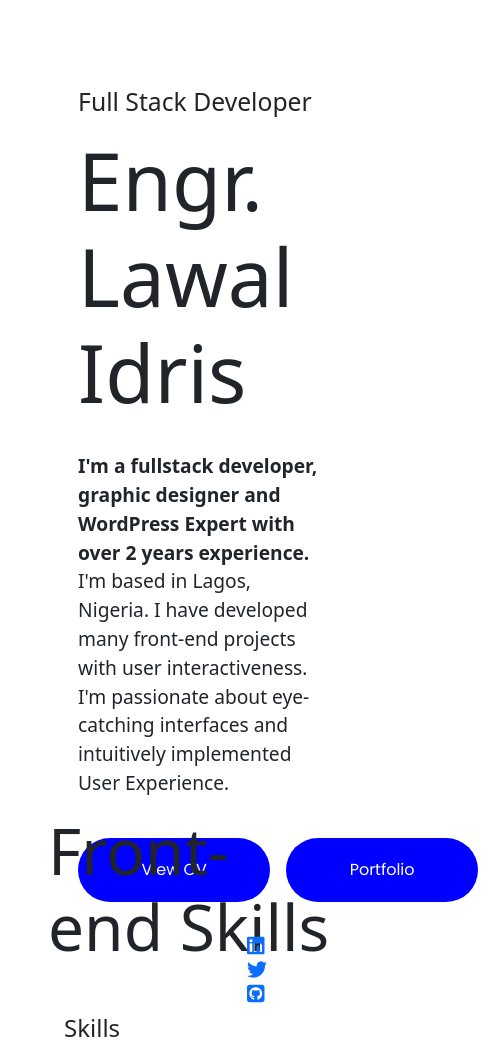
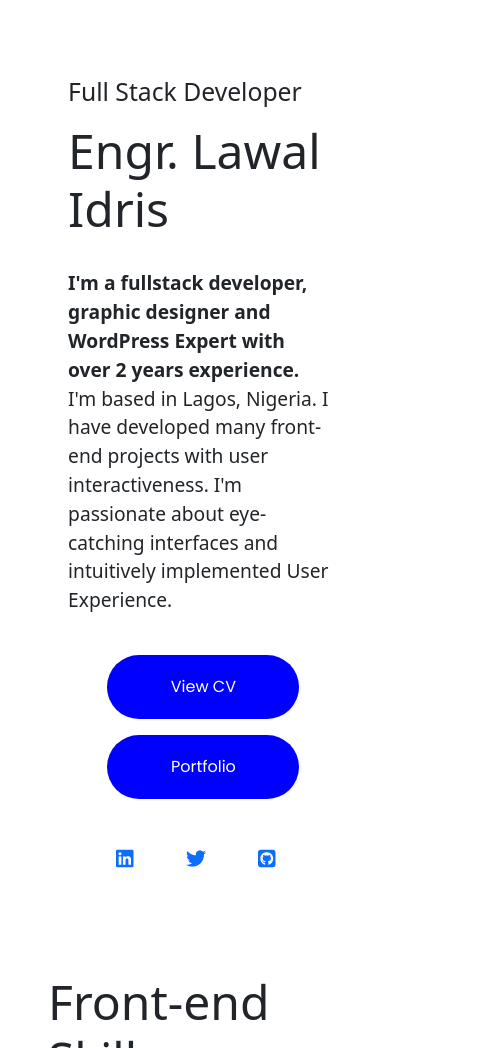
Before and after one commit to yungestbee/yungest, a plain HTML site: page index.html in a window 390 px wide. Shown: the part 575-1623 px from the top of the page, 494 px wide, since content can reach past the window. Drawn offline with nearby package versions, Linux system fonts and the light colour scheme.

Commit message:
another recent commit

```diff
--- a/index.html
+++ b/index.html
@@ -62,8 +62,8 @@
                 <h1>Engr. Lawal Idris</h1>
                 <p><strong>I'm a fullstack developer, graphic designer and WordPress Expert with over 2 years experience.</strong> I'm based in Lagos, Nigeria. I have developed many front-end projects with user interactiveness. I'm passionate about eye-catching interfaces and intuitively implemented User Experience.</p>
                 <div class="buttons">
-                    <a href="LAWAL IDRIS A (1).pdf"  target="_blank"><button  class="mybtn rounded-pill">View CV</button></a>
-                    <a href="#portfolio"><button class="mybtn rounded-pill">Portfolio</button></a>
+                    <a href="LAWAL IDRIS A (1).pdf"  target="_blank"><button  class="mybtn rounded-pill main-btn">View CV</button></a>
+                    <a href="#portfolio"><button class="mybtn rounded-pill main-btn">Portfolio</button></a>
                 </div>
                  <div class="social">
                     <a href="https://www.linkedin.com/in/idris-lawal-aa6675229?lipi=urn%3Ali%3Apage%3Ad_flagship3_profile_view_base_contact_details%3BeXcq%2BH9bQLm6yCPk%2FEdRZg%3D%3D" target=_blank><i class="fa-brands fa-linkedin fa-beat fa-lg"></i></a>
@@ -171,7 +171,7 @@
         <div class="d-flex justify-content-center">
 
         <div id="carouselExampleAutoplaying" class="carousel slide  w-55 h-auto" data-bs-ride="carousel" data-bs-interval="2000" >
-            <div class="carousel-inner" >
+            <div class="carousel-inner " id="carpad">
               <div class="carousel-item active" data-bs-interval="2000">
                 <img class="carImg" src="20221215_120416.png" class="d-block w-100 " alt="..." >
               </div>
--- a/style.css
+++ b/style.css
@@ -1,12 +1,18 @@
 @import url('https://fonts.googleapis.com/css2?family=Manrope:wght@200;300;400;500&family=Poppins:wght@200;300;400;500;600;700;800&display=swap');
 
+/* *{
+    margin: 0;
+
+} */
 body {
-    /* margin-left: 5%;
-    margin-right: 5%; */
+    /* margin-left: 5%; */
+    padding: 0;
+    margin-bottom: 0;
     background-color: #fff;
     font-family: 'Poppins', sans-serif;
     font-family: 'Manrope', sans-serif;
     box-sizing: border-box;
+    /* outline: 1px solid red; */
 
 }
 
@@ -300,6 +306,7 @@ nav ul {
     padding: 2rem;
     margin: 0;
     color: #fff;
+    margin-bottom: 0;
 }
 
 @media (max-width: 768px) {
@@ -319,7 +326,7 @@ nav ul {
     .img-cent {
         border: 20px solid blue;
         border-radius: 60rem;
-        width: 60vw;
+        width: 95%;
         height: 40vh;
         position: relative;
         margin: auto;
@@ -334,16 +341,16 @@ nav ul {
 
     .comb {
         /* outline: 1px solid red; */
-        /* height: 35rem; */
+        height: 35rem;
         width: 100%;
         margin-top: 5rem;
-        padding: 10px;
+        padding: 0px;
 
     }
 
     .comb h1 {
         /* outline: 1px solid red; */
-        font-size: 5rem;
+        font-size: 3rem;
         margin-top: 1rem;
         margin-bottom: 2rem;
     }
@@ -353,12 +360,19 @@ nav ul {
         font-size: 1.2rem;
         margin-top: 0rem;
         margin-bottom: 2.5rem;
+        width: 100%;
+    }
+
+    .buttons {
+        /* outline: 1px solid red; */
+        flex-direction: column;
+
     }
 
     .social {
+        display: inline;
+        margin-left: 0;
         /* outline: 1px solid red; */
-        /* display: inline; */
-        margin-left: 50%;
 
 
     }
@@ -369,12 +383,7 @@ nav ul {
 
     }
 
-    .buttons {
-        display: flex;
-        /* margin-bottom: 9rem; */
-        /* border: 3px solid black; */
 
-    }
 
     .mybtn {
         border: none;
@@ -442,6 +451,7 @@ nav ul {
         /* outline: 1px solid red; */
         padding-top: 3rem;
         margin-bottom: 1rem;
+        margin-top: 15rem;
     }
 
     #html {
@@ -503,4 +513,33 @@ nav ul {
         margin-left: 25%
     }
 
+    .main-btn {
+        margin-bottom: 1rem;
+        margin-left: 15%;
+        /* margin: auto */
+    }
+
+    .big {
+        font-size: 3rem;
+    }
+
+    .carImg {
+        width: 20rem;
+        height: 20rem;
+    }
+
+    #carpad {
+        margin-left: 2rem;
+        padding-left: 1rem;
+        /* outline:1px solid */
+    }
+
+    /* .comb2{
+        outline: 1px solid
+    }
+
+    .gauge{
+        outline: 1px solid
+    } */
+
 }
```
